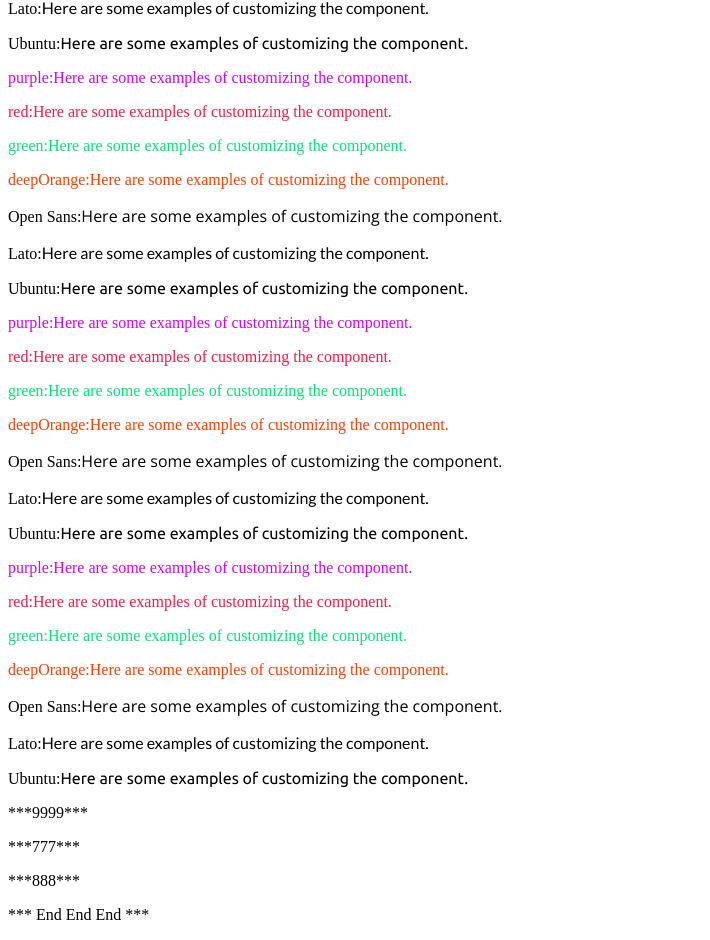
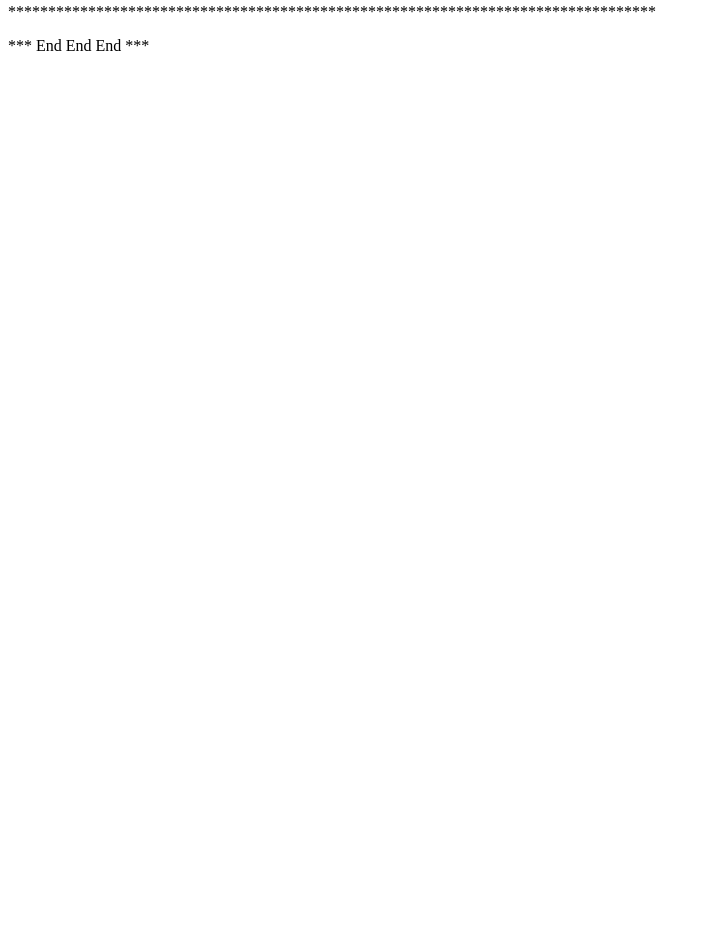
Before and after one commit to w-lianfu/van, a React app: page / in a window 1280 px wide. Shown: the part 759-1699 px from the top of the page, without its empty margins (0-710 px from the left). After the commit the page ends 830 px from the top, so only its background shows below. Built offline with nearby package versions, Linux system fonts and the light colour scheme.

Commit message:
optimize

```diff
--- a/public/index.html
+++ b/public/index.html
@@ -15,11 +15,16 @@
     <link rel="apple-touch-icon" href="logo192.png" />
     <link rel="manifest" href="%PUBLIC_URL%/manifest.json">
     <link rel="shortcut icon" href="%PUBLIC_URL%/favicon.ico">
-    <!-- 支持 material icons, 支持 Open Sans 字体 -->
+    <!-- 支持 material icons 图标 -->
     <link rel="stylesheet" href="https://fonts.googleapis.com/icon?family=Material+Icons">
+    <!-- 支持 Open Sans 字体 -->
     <link rel="stylesheet" href="https://fonts.googleapis.com/css?family=Open+Sans">
-    <link rel="stylesheet" href="https://fonts.googleapis.com/css?family=Lato&display=swap">
-    <link rel="stylesheet" href="https://fonts.googleapis.com/css?family=Lato|Ubuntu|Vollkorn&display=swap">
+    <!-- 支持 Lato 字体 -->
+    <!-- <link rel="stylesheet" href="https://fonts.googleapis.com/css?family=Lato&display=swap"> -->
+    <!-- 支持 Ubuntu 字体 -->
+    <!-- <link rel="stylesheet" href="https://fonts.googleapis.com/css?family=Lato|Ubuntu|Vollkorn&display=swap"> -->
+    <!-- 支持 Source Sans Pro 字体 -->
+    <!-- <link rel="stylesheet" href="https://fonts.googleapis.com/css?family=Source+Sans+Pro&display=swap"> -->
   </head>
   <body>
     <noscript>You need to enable JavaScript to run this app.</noscript>
--- a/src/common/scss/global.scss
+++ b/src/common/scss/global.scss
@@ -2,7 +2,7 @@
 
 .demo-label {
   display: inline-flex;
-  width: 110px;
+  width: 130px;
   font-size: 16px;
 }
 .demo-span {
--- a/src/common/scss/index.scss
+++ b/src/common/scss/index.scss
@@ -1,3 +1,4 @@
+@import './size.scss';
 @import './main.scss';
 @import './reset.scss';
 @import './override.scss';
--- a/src/common/scss/main.scss
+++ b/src/common/scss/main.scss
@@ -2,7 +2,7 @@
 
 * {
   box-sizing: border-box;
-  font-family: 'Open Sans', 'Lato', 'Ubuntu', sans-serif;
+  font-family: 'Open Sans', sans-serif;
 }
 
 html {
--- a/src/components/home/index.tsx
+++ b/src/components/home/index.tsx
@@ -8,64 +8,21 @@ import {
   pink,
   blue,
 } from '@material-ui/core/colors';
-import html2canvas from 'html2canvas';
-import domtoimage from 'dom-to-image';
+import { Button } from '@material-ui/core';
 
 import store from '@commonStore/test';
 import AppRoot from '@commonComp/app-root';
-import { Button } from '@material-ui/core';
+import saveAsImage from '@tool/save-as-image';
 
 interface IProps {}
 interface IState {}
 
 const Home: FC = (props: IProps, state: IState) => {
 
-  const base64ToBlob = (content: any) => {
-    let parts = content.split(';base64,');
-    let contentType = parts[0].split(':')[1];
-    let raw = window.atob(parts[1]);
-    let rawLength = raw.length;
-
-    let uInt8Array = new Uint8Array(rawLength);
-    for(let i = 0; i < rawLength; ++i) {
-      uInt8Array[i] = raw.charCodeAt(i);
-    }
-    return new Blob([uInt8Array], { type: contentType });
-  }
-
-  const downloadFile = (filename: string, content: any) => {
-    let link = document.createElement('a');
-    let blob = base64ToBlob(content);
-    link.download = filename;
-    link.href = URL.createObjectURL(blob);
-    link.click();
-  }
-
-  const saveAsCanvas = () => {
-    // @ts-ignore
-    html2canvas(document.body).then(function(canvas) {
-      let img = canvas.toDataURL('image/jpeg');
-      let filename = `Image${new Date().getTime()}.jpeg`;
-      downloadFile(filename, img);
-    });
-  }
-
-  const saveAsImage = () => {
-    let node = document.body;
-    // @ts-ignore
-    domtoimage.toJpeg(node, { quality: 1.0 }).then(dataUrl => {
-      let link = document.createElement('a');
-      link.download = `DomToImage${new Date().getTime()}.jpeg`;
-      link.href = dataUrl;
-      link.click();
-    });
-  }
-
   return (
     <AppRoot>
       <p>*** Start Start Start ***</p>
       <p>Home: {store.count}</p>
-      <h2>上海市青浦区华南路555号</h2>
       <p>
         <Button variant="contained" color="primary" onClick={store.increment}>华新镇华南路555号</Button>
       </p>
@@ -75,15 +32,17 @@ const Home: FC = (props: IProps, state: IState) => {
       </p>
       <p>Hyphen</p>
       <p>
-        <Button variant="contained" color="default" onClick={saveAsCanvas}>Canvas转Image</Button>
+        <Button variant="contained" color="default" onClick={saveAsImage}>保存为图片</Button>
       </p>
       <p>Hyphen</p>
       <p>
         <Button variant="contained" color="primary" disabled>华新镇华南路555号</Button>
       </p>
+      <p>Hyphen</p>
       <p>
-        <Button variant="contained" color="secondary" onClick={saveAsImage}>保存为图片</Button>
+        <Button variant="contained" color="secondary">华新镇华南路555号</Button>
       </p>
+      <p>*********************************************************************************</p>
       <p style={{color: pink['A400']}}>
         <label className="demo-label">pink:</label>
         <span className="demo-span">Here are some examples of customizing the component.</span>
@@ -110,103 +69,9 @@ const Home: FC = (props: IProps, state: IState) => {
       </p>
       <p>
         <label className="demo-label">Open Sans:</label>
-        <span className="demo-span" style={{fontFamily: 'Open Sans'}}>Here are some examples of customizing the component.</span>
-      </p>
-      <p>
-        <label className="demo-label">Lato:</label>
-        <span className="demo-span" style={{fontFamily: 'Lato'}}>Here are some examples of customizing the component.</span>
-      </p>
-      <p>
-        <label className="demo-label">Ubuntu:</label>
-        <span className="demo-span" style={{fontFamily: 'Ubuntu'}}>Here are some examples of customizing the component.</span>
-      </p>
-      <p style={{color: purple['A400']}}>
-        <label className="demo-label">purple:</label>
         <span className="demo-span">Here are some examples of customizing the component.</span>
       </p>
-      <p style={{color: red['A400']}}>
-        <label className="demo-label">red:</label>
-        <span className="demo-span">Here are some examples of customizing the component.</span>
-      </p>
-      <p style={{color: green['A400']}}>
-        <label className="demo-label">green:</label>
-        <span className="demo-span">Here are some examples of customizing the component.</span>
-      </p>
-      <p style={{color: deepOrange['A400']}}>
-        <label className="demo-label">deepOrange:</label>
-        <span className="demo-span">Here are some examples of customizing the component.</span>
-      </p>
-      <p>
-        <label className="demo-label">Open Sans:</label>
-        <span className="demo-span" style={{fontFamily: 'Open Sans'}}>Here are some examples of customizing the component.</span>
-      </p>
-      <p>
-        <label className="demo-label">Lato:</label>
-        <span className="demo-span" style={{fontFamily: 'Lato'}}>Here are some examples of customizing the component.</span>
-      </p>
-      <p>
-        <label className="demo-label">Ubuntu:</label>
-        <span className="demo-span" style={{fontFamily: 'Ubuntu'}}>Here are some examples of customizing the component.</span>
-      </p>
-      <p style={{color: purple['A400']}}>
-        <label className="demo-label">purple:</label>
-        <span className="demo-span">Here are some examples of customizing the component.</span>
-      </p>
-      <p style={{color: red['A400']}}>
-        <label className="demo-label">red:</label>
-        <span className="demo-span">Here are some examples of customizing the component.</span>
-      </p>
-      <p style={{color: green['A400']}}>
-        <label className="demo-label">green:</label>
-        <span className="demo-span">Here are some examples of customizing the component.</span>
-      </p>
-      <p style={{color: deepOrange['A400']}}>
-        <label className="demo-label">deepOrange:</label>
-        <span className="demo-span">Here are some examples of customizing the component.</span>
-      </p>
-      <p>
-        <label className="demo-label">Open Sans:</label>
-        <span className="demo-span" style={{fontFamily: 'Open Sans'}}>Here are some examples of customizing the component.</span>
-      </p>
-      <p>
-        <label className="demo-label">Lato:</label>
-        <span className="demo-span" style={{fontFamily: 'Lato'}}>Here are some examples of customizing the component.</span>
-      </p>
-      <p>
-        <label className="demo-label">Ubuntu:</label>
-        <span className="demo-span" style={{fontFamily: 'Ubuntu'}}>Here are some examples of customizing the component.</span>
-      </p>
-      <p style={{color: purple['A400']}}>
-        <label className="demo-label">purple:</label>
-        <span className="demo-span">Here are some examples of customizing the component.</span>
-      </p>
-      <p style={{color: red['A400']}}>
-        <label className="demo-label">red:</label>
-        <span className="demo-span">Here are some examples of customizing the component.</span>
-      </p>
-      <p style={{color: green['A400']}}>
-        <label className="demo-label">green:</label>
-        <span className="demo-span">Here are some examples of customizing the component.</span>
-      </p>
-      <p style={{color: deepOrange['A400']}}>
-        <label className="demo-label">deepOrange:</label>
-        <span className="demo-span">Here are some examples of customizing the component.</span>
-      </p>
-      <p>
-        <label className="demo-label">Open Sans:</label>
-        <span className="demo-span" style={{fontFamily: 'Open Sans'}}>Here are some examples of customizing the component.</span>
-      </p>
-      <p>
-        <label className="demo-label">Lato:</label>
-        <span className="demo-span" style={{fontFamily: 'Lato'}}>Here are some examples of customizing the component.</span>
-      </p>
-      <p>
-        <label className="demo-label">Ubuntu:</label>
-        <span className="demo-span" style={{fontFamily: 'Ubuntu'}}>Here are some examples of customizing the component.</span>
-      </p>
-      <p>***9999***</p>
-      <p>***777***</p>
-      <p>***888***</p>
+      <p>*********************************************************************************</p>
       <p>*** End End End ***</p>
     </AppRoot>
   )
--- /dev/null
+++ b/src/util/tools/save-as-image.ts
@@ -0,0 +1,50 @@
+/**
+ * 将页面保存为 image
+ */
+import html2canvas from 'html2canvas';
+// import domtoimage from 'dom-to-image';
+
+const base64ToBlob = (content: any) => {
+  let parts = content.split(';base64,');
+  let contentType = parts[0].split(':')[1];
+  let raw = window.atob(parts[1]);
+  let rawLength = raw.length;
+
+  let uInt8Array = new Uint8Array(rawLength);
+  for(let i = 0; i < rawLength; ++i) {
+    uInt8Array[i] = raw.charCodeAt(i);
+  }
+  return new Blob([uInt8Array], { type: contentType });
+}
+
+const downloadFile = (filename: string, content: any) => {
+  let link = document.createElement('a');
+  let blob = base64ToBlob(content);
+  link.download = filename;
+  link.href = URL.createObjectURL(blob);
+  link.click();
+}
+
+const saveAsImage = () => {
+  // @ts-ignore
+  html2canvas(document.body).then(function(canvas) {
+    let img = canvas.toDataURL('image/jpeg');
+    let filename = `Van-${new Date().getTime()}.jpeg`;
+    downloadFile(filename, img);
+  });
+}
+
+/** --- domtoimage 插件的实现方法 ---
+const saveAsImage = () => {
+  let node = document.body;
+  // @ts-ignore
+  domtoimage.toJpeg(node, { quality: 1.0 }).then(dataUrl => {
+    let link = document.createElement('a');
+    link.download = `DomToImage${new Date().getTime()}.jpeg`;
+    link.href = dataUrl;
+    link.click();
+  });
+}
+*/
+
+export default saveAsImage;
```
Also changed, not shown: src/common/scss/size.scss (added, +15 -0 lines), 1 other file (tests, documents, lock files or other folders).
